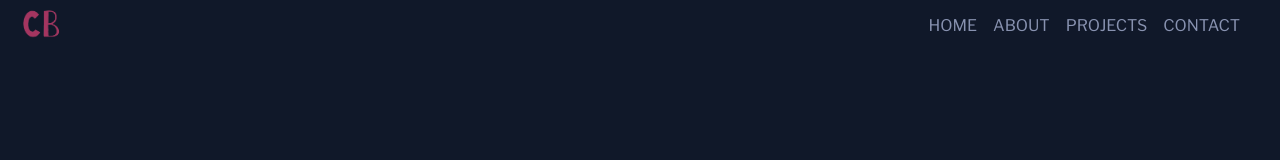
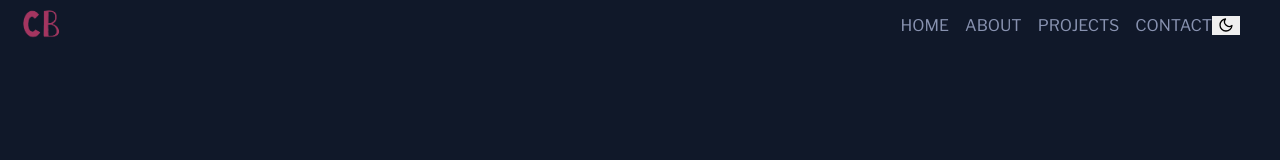
Before and after one commit to ColinBertin/portfolio, a React (Create React App) app: page / in a window 1280 px wide. Shown: the top 160 px of the page. Built offline with nearby package versions, Linux system fonts and the light colour scheme.

Commit message:
adding theme toggle

```diff
--- a/src/App.jsx
+++ b/src/App.jsx
@@ -1,3 +1,4 @@
+import React, {useState} from 'react';
 import './App.scss';
 import Navbar from './components/navbar/Navbar';
 import Banner from './components/banner/Banner';
@@ -7,15 +8,23 @@ import Projects from './components/projects/Projects';
 import Contact from './components/contact/Contact';
 
 function App() {
+
+  const [ theme, setTheme ] = useState('dark');
+
+  const toggleTheme = () => {
+    setTheme((state) => state === 'light' ? 'dark' : 'light' );
+    console.log(theme)
+  }
+
   return (
     <div className="App">
-      < Navbar />
+      < Navbar toggleTheme={toggleTheme} theme={theme} />
       < Banner />
       <main>
-        < About />
+        < About theme={theme} />
         {/* < Skills /> */}
-        < Projects />
-        < Contact />
+        < Projects theme={theme} />
+        < Contact theme={theme} />
       </main>
     </div>
   );
--- a/src/App.scss
+++ b/src/App.scss
@@ -1,3 +1,52 @@
+body {
+  background-color: #1E1E1E;
+  margin: 0;
+  color: #8892b0;
+  font-family: 'Libre Franklin', serif;
+}
+
+h1, h2 {
+  color: #ccd6f6;
+  font-family: 'Roboto', sans-serif;
+}
+
+h1 {
+  font-size: 40px;
+}
+
+h2 {
+  font-size: 32px;
+  display: inline-block;
+  border-bottom: 4px solid #A43560;
+  margin-top: 0;
+  padding-bottom: 8px;
+}
+
+p {
+  font-size: 16px;
+  line-height: 24px;
+  letter-spacing: 2px;
+}
+
+@media (min-width: 720px) {
+
+  h1 {
+    font-size: 45px;
+  }
+
+  h2 {
+    font-size: 40px;
+  }
+
+  p {
+    font-size: 18px;
+    line-height: 28px;
+  }
+}
+
+
+
+
 main {
   display: flex;
   background-color: #101829;
--- a/src/components/navbar/Navbar.jsx
+++ b/src/components/navbar/Navbar.jsx
@@ -3,14 +3,15 @@ import { FaBars, FaTimes } from 'react-icons/fa';
 import Logo from '../../assets/images/cb.png';
 import './Navbar.scss';
 import { Link } from 'react-scroll';
+import { ThemeButton } from './ThemeButton/ThemeButton';
 
-const Navbar = () => {
+const Navbar = ({toggleTheme, theme}) => {
 
   const [nav, setNav] = useState(false);
   const handleClick = () => setNav(!nav);
 
   return (
-    <div className="navbar">
+    <div className={`navbar ${theme}`}>
       <img className='logo' src={Logo} alt="logo" />
       {/* Menu */}
       <ul className='desktop-list'>
@@ -39,6 +40,7 @@ const Navbar = () => {
             Contact
           </Link>
         </li>
+        < ThemeButton />
       </ul>
 
       {/* Hamburger */}
@@ -82,6 +84,7 @@ const Navbar = () => {
             Contact
           </Link>
         </li>
+      < ThemeButton />
       </ul>
     </div>
   );
--- /dev/null
+++ b/src/components/navbar/ThemeButton/ThemeButton.css
@@ -0,0 +1,13 @@
+.themeButton {
+  display: flex;
+  align-items: center;
+  gap: 0.5em;
+  /* background-color: var(--light-primary); */
+  border: none;
+  font-size: 16px;
+}
+
+.themeButton.dark {
+  /* background-color: var(--dark-primary);
+  color: var(--light-primary); */
+}
--- /dev/null
+++ b/src/components/navbar/ThemeButton/ThemeButton.jsx
@@ -0,0 +1,12 @@
+import React from 'react';
+import { FiSun, FiMoon } from 'react-icons/fi';
+import './ThemeButton.css';
+
+export const ThemeButton = ({theme, toggleTheme}) => {
+  return (
+    <button onClick={toggleTheme} className={`themeButton ${theme}`}>
+      {theme === 'dark' ? <FiSun /> : <FiMoon />}
+      {/* {theme === 'dark' ? 'Light mode' : 'Dark mode'} */}
+    </button>
+  )
+}
--- a/src/index.scss
+++ b/src/index.scss
@@ -4,48 +4,48 @@
   box-sizing: border-box;
 }
 
-body {
-  background-color: #1E1E1E;
-  margin: 0;
-  color: #8892b0;
-  font-family: 'Libre Franklin', serif;
-}
+// body {
+//   background-color: #1E1E1E;
+//   margin: 0;
+//   color: #8892b0;
+//   font-family: 'Libre Franklin', serif;
+// }
 
-h1, h2 {
-  color: #ccd6f6;
-  font-family: 'Roboto', sans-serif;
-}
+// h1, h2 {
+//   color: #ccd6f6;
+//   font-family: 'Roboto', sans-serif;
+// }
 
-h1 {
-  font-size: 40px;
-}
+// h1 {
+//   font-size: 40px;
+// }
 
-h2 {
-  font-size: 32px;
-  display: inline-block;
-  border-bottom: 4px solid #A43560;
-  margin-top: 0;
-  padding-bottom: 8px;
-}
+// h2 {
+//   font-size: 32px;
+//   display: inline-block;
+//   border-bottom: 4px solid #A43560;
+//   margin-top: 0;
+//   padding-bottom: 8px;
+// }
 
-p {
-  font-size: 16px;
-  line-height: 24px;
-  letter-spacing: 2px;
-}
+// p {
+//   font-size: 16px;
+//   line-height: 24px;
+//   letter-spacing: 2px;
+// }
 
-@media (min-width: 720px) {
+// @media (min-width: 720px) {
 
-  h1 {
-    font-size: 45px;
-  }
+//   h1 {
+//     font-size: 45px;
+//   }
 
-  h2 {
-    font-size: 40px;
-  }
+//   h2 {
+//     font-size: 40px;
+//   }
 
-  p {
-    font-size: 18px;
-    line-height: 28px;
-  }
-}
+//   p {
+//     font-size: 18px;
+//     line-height: 28px;
+//   }
+// }
```
